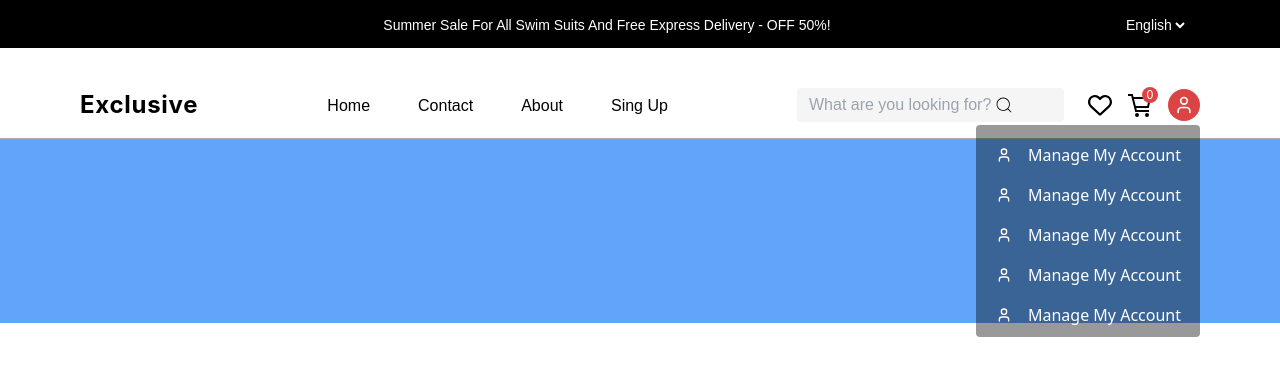
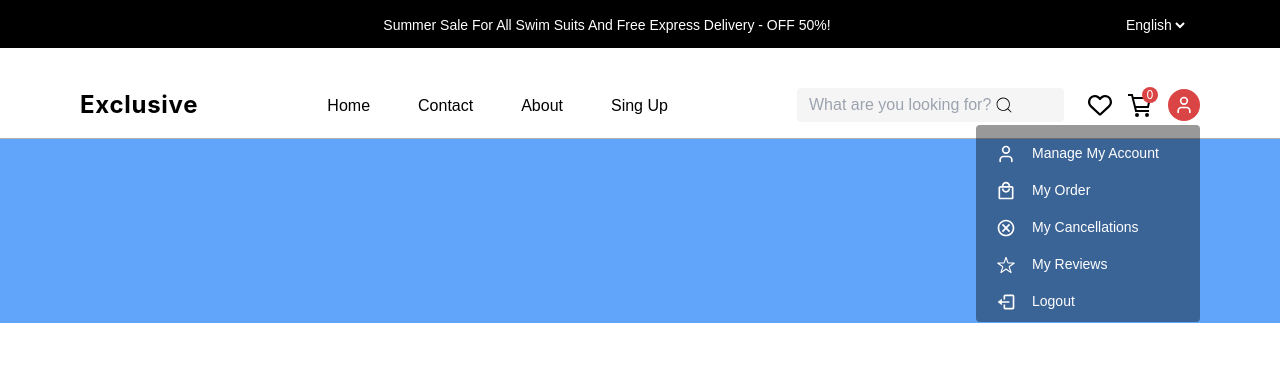
Before and after one commit to tawhidwebdev/orebi-frontend, a React (Vite) app: page / in a window 1280 px wide. Both pictures are taken after a click on the element 1183 px from the left and 105 px from the top of the page. Shown: the top 376 px of the page. Built offline with nearby package versions, Linux system fonts and the light colour scheme.

Commit message:
User Manu

```diff
--- a/src/components/RootLayout/Nabvar/Index.jsx
+++ b/src/components/RootLayout/Nabvar/Index.jsx
@@ -1,9 +1,12 @@
-import React from 'react';
+import React, { useState } from 'react';
 import { NavLink } from "react-router";
 import { CiSearch } from "react-icons/ci";
 import { FaRegHeart } from 'react-icons/fa6';
 import { GrCart } from 'react-icons/gr';
 import { LuUser } from "react-icons/lu";
+import { MdOutlineCancel, MdOutlineLocalMall } from 'react-icons/md';
+import { IoIosStarOutline } from 'react-icons/io';
+import { BiLogOut } from 'react-icons/bi';
 
 
 const Nabvar = () => {
@@ -24,7 +27,12 @@ const Nabvar = () => {
       id: 4,
       item: "sing up"
     },
-  ]
+  ];
+
+  const [account, setAccount] = useState(false);
+  const handleAccount = ()=> {
+    setAccount(!account)
+  }
 
   return (
     <section className='pt-10 pb-4 border-b-[0.5px] border-b-black border-opacity-30 '>
@@ -40,7 +48,7 @@ const Nabvar = () => {
                   <NavLink
                     to={`/${nav.item}`}
                     className={({ isActive, isPending }) =>
-                      isPending ? "textOne" : isActive ? "text-green-600 textOne" : "textOne"
+                      isPending ? "textOne16px" : isActive ? "text-green-600 textOne16px" : "textOne16px"
                     }
                   >
                     {nav.item}
@@ -67,31 +75,33 @@ const Nabvar = () => {
                 <GrCart />
               </span>
               <div className='relative'>
-                <span className='cursor-pointer text-xl text-white bg-red_color w-8 h-8 rounded-full flex items-center justify-center '>
+                <span onClick={handleAccount} className='cursor-pointer text-xl text-white bg-red_color w-8 h-8 rounded-full flex items-center justify-center '>
                   <LuUser />
                 </span>
-                <div className='w-[224px] bg-rgb_black_color absolute top-9 right-0 rounded pt-[18px] pr-3 pb-[10px] pl-5 flex flex-col flex-wrap gap-y-4'>
+                {account && (
+                  <div className='w-[224px] bg-rgb_black_color absolute top-9 right-0 rounded pt-[18px] pr-3 pb-[10px]  pl-5 flex flex-col flex-wrap gap-y-4'>
                     <div className='flex items-center justify-start gap-x-4 text-white_color'>
-                    <span><LuUser /></span>
-                    <h5>Manage My Account</h5>
+                      <span className='text-xl cursor-pointer'><LuUser /></span>
+                      <h5 className='textTwo14px capitalize'>Manage My Account</h5>
                     </div>
                     <div className='flex items-center justify-start gap-x-4 text-white_color'>
-                    <span><LuUser /></span>
-                    <h5>Manage My Account</h5>
+                      <span className='text-xl cursor-pointer'><MdOutlineLocalMall /></span>
+                      <h5 className='textTwo14px capitalize'>My Order</h5>
                     </div>
                     <div className='flex items-center justify-start gap-x-4 text-white_color'>
-                    <span><LuUser /></span>
-                    <h5>Manage My Account</h5>
+                      <span className='text-xl cursor-pointer'><MdOutlineCancel /></span>
+                      <h5 className='textTwo14px capitalize'>My Cancellations</h5>
                     </div>
                     <div className='flex items-center justify-start gap-x-4 text-white_color'>
-                    <span><LuUser /></span>
-                    <h5>Manage My Account</h5>
+                      <span className='text-xl cursor-pointer'><IoIosStarOutline /></span>
+                      <h5 className='textTwo14px capitalize'>My Reviews</h5>
                     </div>
                     <div className='flex items-center justify-start gap-x-4 text-white_color'>
-                    <span><LuUser /></span>
-                    <h5>Manage My Account</h5>
+                      <span className='text-xl cursor-pointer'><BiLogOut /></span>
+                      <h5 className='textTwo14px capitalize'>Logout</h5>
                     </div>
                   </div>
+                )}
               </div>
             </div>
           </div>
--- a/src/index.css
+++ b/src/index.css
@@ -49,7 +49,7 @@
 }
 
 @layer components{
-  .textOne{
+  .textOne16px{
     font-size: 16px;
     font-weight: 400;
     font-family: var(--poppins);
@@ -58,6 +58,15 @@
     text-align: center;
     cursor: pointer;
     color: var(--black_color);
+  }
+  .textTwo14px{
+    font-size: 14px;
+    font-weight: 400;
+    font-family: var(--poppins);
+    font-style: normal;
+    line-height: 21px;
+    text-align: center;
+    cursor: pointer;
   }
 }
 
```
Lines whose indentation alone changed are shown as unchanged.
